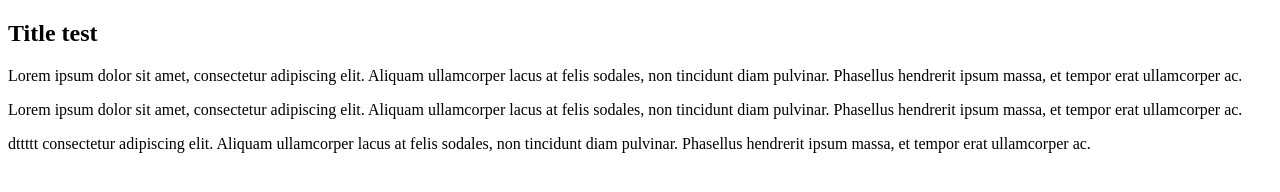
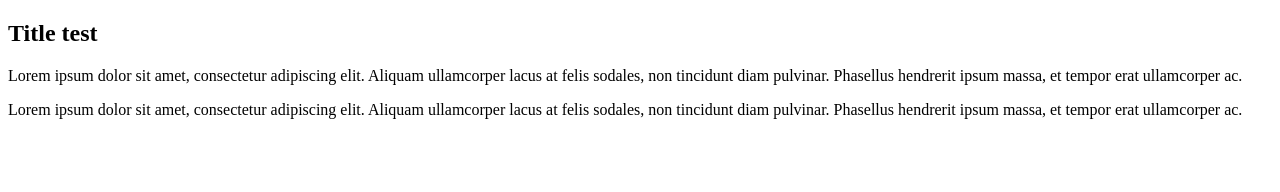
Before and after one commit to StarlingMercedes/TestingZone, a plain HTML site: page index.html in a window 1280 px wide. Drawn offline with Linux system fonts and the light colour scheme.

Commit message:
remove text

```diff
--- a/index.html
+++ b/index.html
@@ -17,9 +17,6 @@
         Lorem ipsum dolor sit amet,
         consectetur adipiscing elit. Aliquam ullamcorper lacus at felis sodales, non tincidunt diam pulvinar. Phasellus hendrerit ipsum massa, et tempor erat ullamcorper ac.
     </p>
-    <p>
-        dttttt
-        consectetur adipiscing elit. Aliquam ullamcorper lacus at felis sodales, non tincidunt diam pulvinar. Phasellus hendrerit ipsum massa, et tempor erat ullamcorper ac.
-    </p>
+
 </body>
 </html>
```
